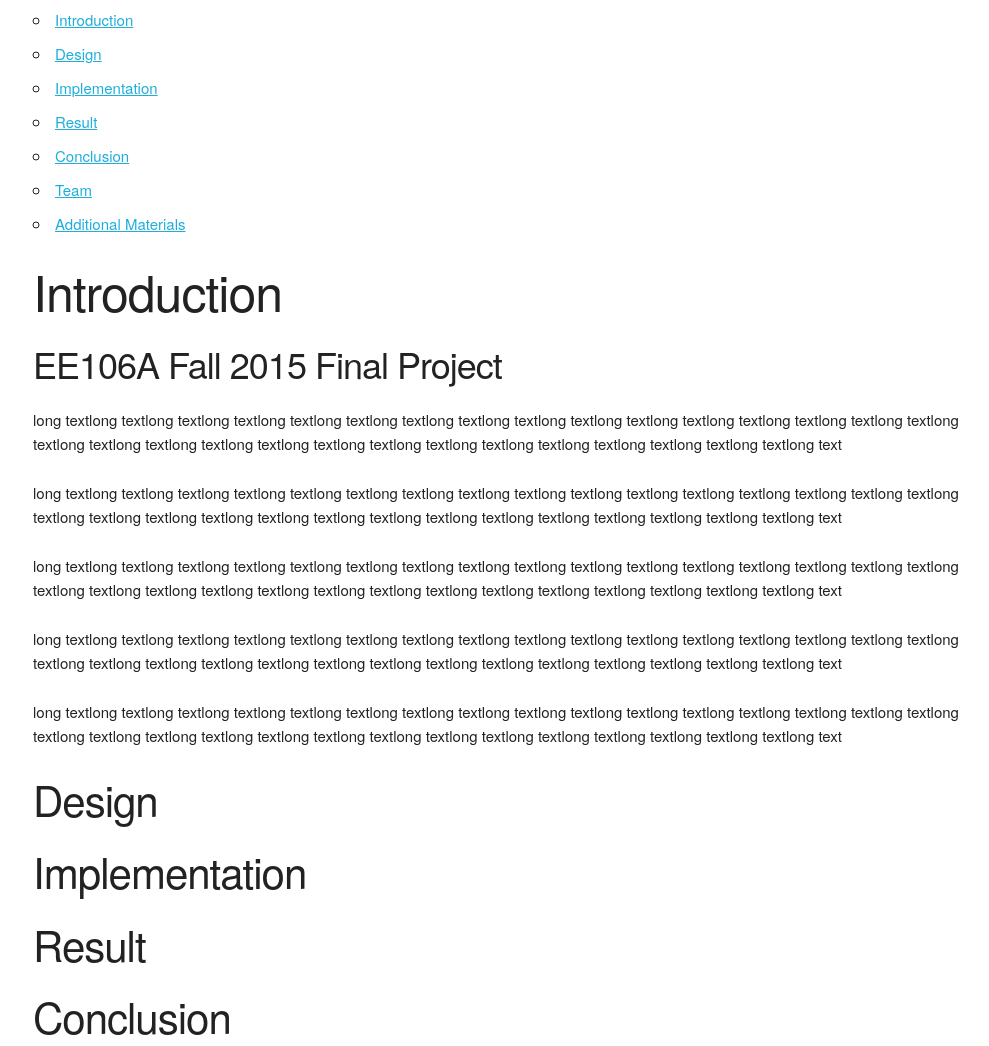
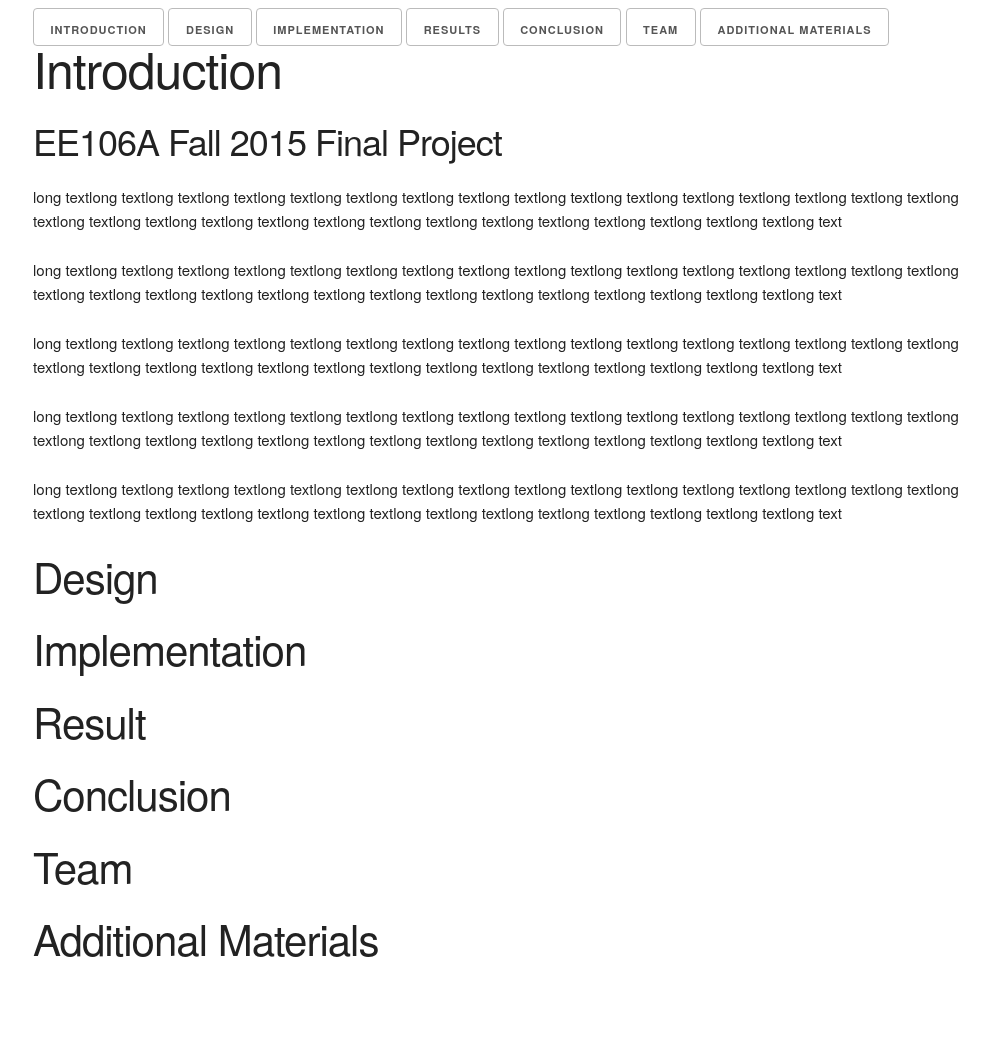
Before and after one commit to iamanogre/EE106A_fa15, a plain HTML site: page index.html in a window 1280 px wide. Shown: the top 1046 px of the page, without its empty margins (127-1116 px from the left). After the commit the page ends 993 px from the top, so only its background shows below. Drawn offline with Linux system fonts and the light colour scheme.

Commit message:
button menu bar. static

```diff
--- a/css/custom.css
+++ b/css/custom.css
@@ -0,0 +1,8 @@
+.button {
+        /*background-color: #F46F80;*/
+        padding: .2em 1.5em; /* Control your width and height here! */
+        /*opacity: 0.7; */
+        /*border-radius: 0.2em;*/
+        /*border: 1px solid #C60098;
+        font-size: 3em; */
+    }
--- a/index.html
+++ b/index.html
@@ -12,25 +12,23 @@
 
  <!-- .container is main centered wrapper -->
  <div {
-    width: 200px;
+    width: 100%;
     word-wrap: break-word;
  } class="container">
 
-    <div class="row">
-      <div class="twelve columns">
-       <ul id="tabs">
-        <li><a href="#intro">Introduction</a></li>
-        <li><a href="#design">Design</a></li>
-        <li><a href="#implementation">Implementation</a></li>
-        <li><a href="#result">Result</a></li>
-        <li><a href="#conclusion">Conclusion</a></li>
-        <li><a href="#team">Team</a></li>
-        <li><a href="#add_materials">Additional Materials</a></li>
-      </ul>
+    <div class="row" style="position:fixed">
+      <div class="twelve columns" style="text-align:center">
+      <a class="button" href="#intro"> Introduction</a>
+      <a class="button" href="#design">Design</a>
+      <a class="button" href="#implementation">Implementation</a>
+      <a class="button" href="#result">Results</a>
+      <a class="button" href="#conclusion">Conclusion</a>
+      <a class="button" href="#team">Team</a>
+      <a class="button" href="#add_materials">Additional Materials</a>
       </div>
     </div>
 
-   	<div class="row">
+   	<div class="row" style="padding-top:2em;">
      	<div class="twelve columns" id="intro"><h1>Introduction</h1></div>
      	<div class="twelve columns"><h3>EE106A Fall 2015 Final Project</h3>
      	<p>long textlong textlong textlong textlong textlong textlong textlong textlong textlong textlong textlong textlong textlong textlong textlong textlong textlong textlong textlong textlong textlong textlong textlong textlong textlong textlong textlong textlong textlong textlong text</p>
```
